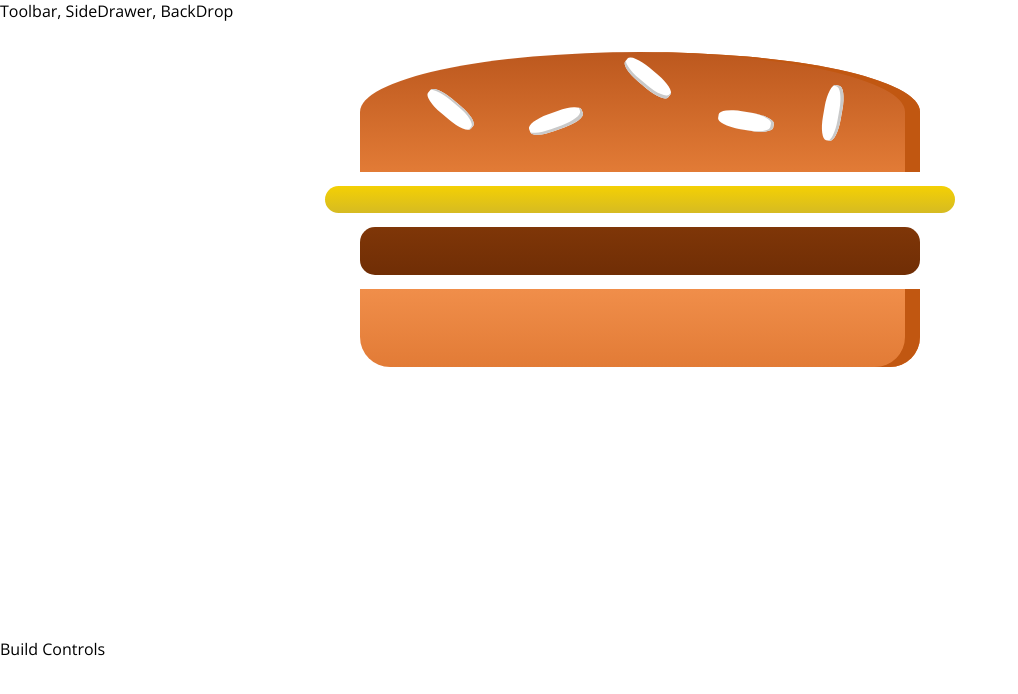
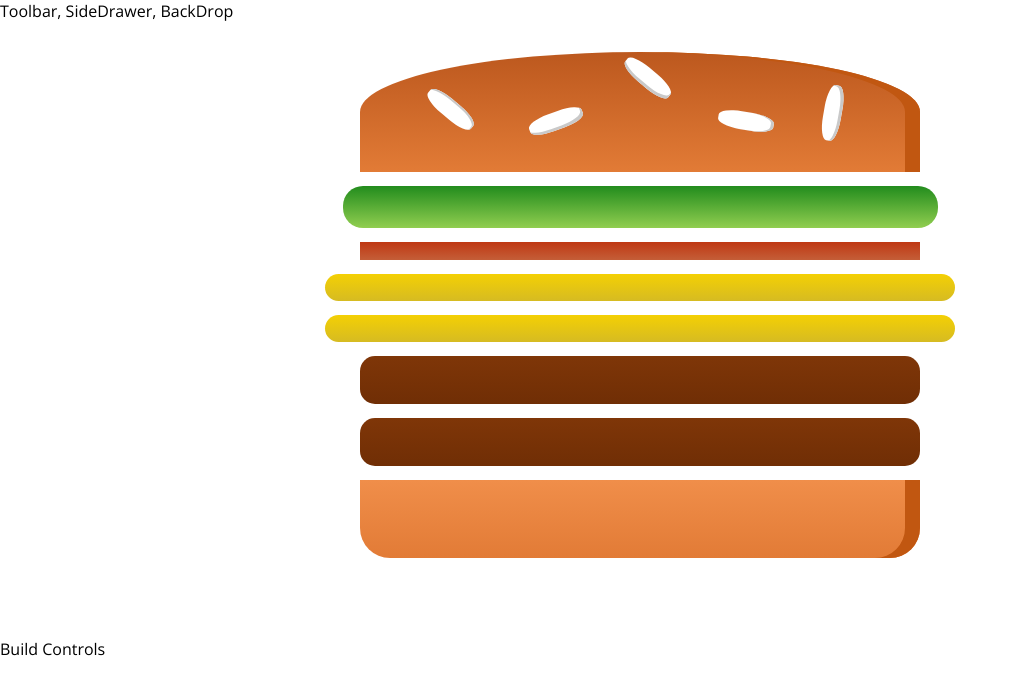
Before and after one commit to Aseelaldallal/burger-builder, a React app: page / in a window 1280 px wide. Shown: the top 694 px of the page, without its empty margins (0-1018 px from the left). Built offline with nearby package versions, Linux system fonts and the light colour scheme.

Commit message:
Display Ingredients

```diff
--- a/src/components/Burger/Burger.js
+++ b/src/components/Burger/Burger.js
@@ -4,11 +4,22 @@ import classes from './Burger.css';
 import BurgerIngredient from './BurgerIngredient/BurgerIngredient';
 
 const burger = (props) => {
+
+
+    const transformedIngredients =
+    Object.keys(props.ingredients)
+          .reduce(function(accumulator, currentValue) {
+             for(let i=0; i<props.ingredients[currentValue]; i++) {
+                 accumulator.push(<BurgerIngredient key={currentValue + i} type={currentValue}/>);
+             }
+             return accumulator;
+          }, []);
+
+
     return (
         <div className={classes.Burger}>
             <BurgerIngredient type="bread-top" />
-            <BurgerIngredient type="cheese" />
-            <BurgerIngredient type="meat" />
+            {transformedIngredients}
             <BurgerIngredient type="bread-bottom" />
         </div>
     );
--- a/src/containers/BurgerBuilder/BurgerBuilder.js
+++ b/src/containers/BurgerBuilder/BurgerBuilder.js
@@ -6,10 +6,19 @@ import Burger from "../../components/Burger/Burger";
 
 class BurgerBuilder extends Component {
 
+    state = {
+        ingredients: {
+            salad: 1,
+            bacon: 1,
+            cheese: 2,
+            meat: 2
+        }
+    }
+
     render() {
         return(
             <Auxillary>
-                <Burger />
+                <Burger ingredients={this.state.ingredients}/>
                 <div>Build Controls</div>
             </Auxillary>
         );
```
